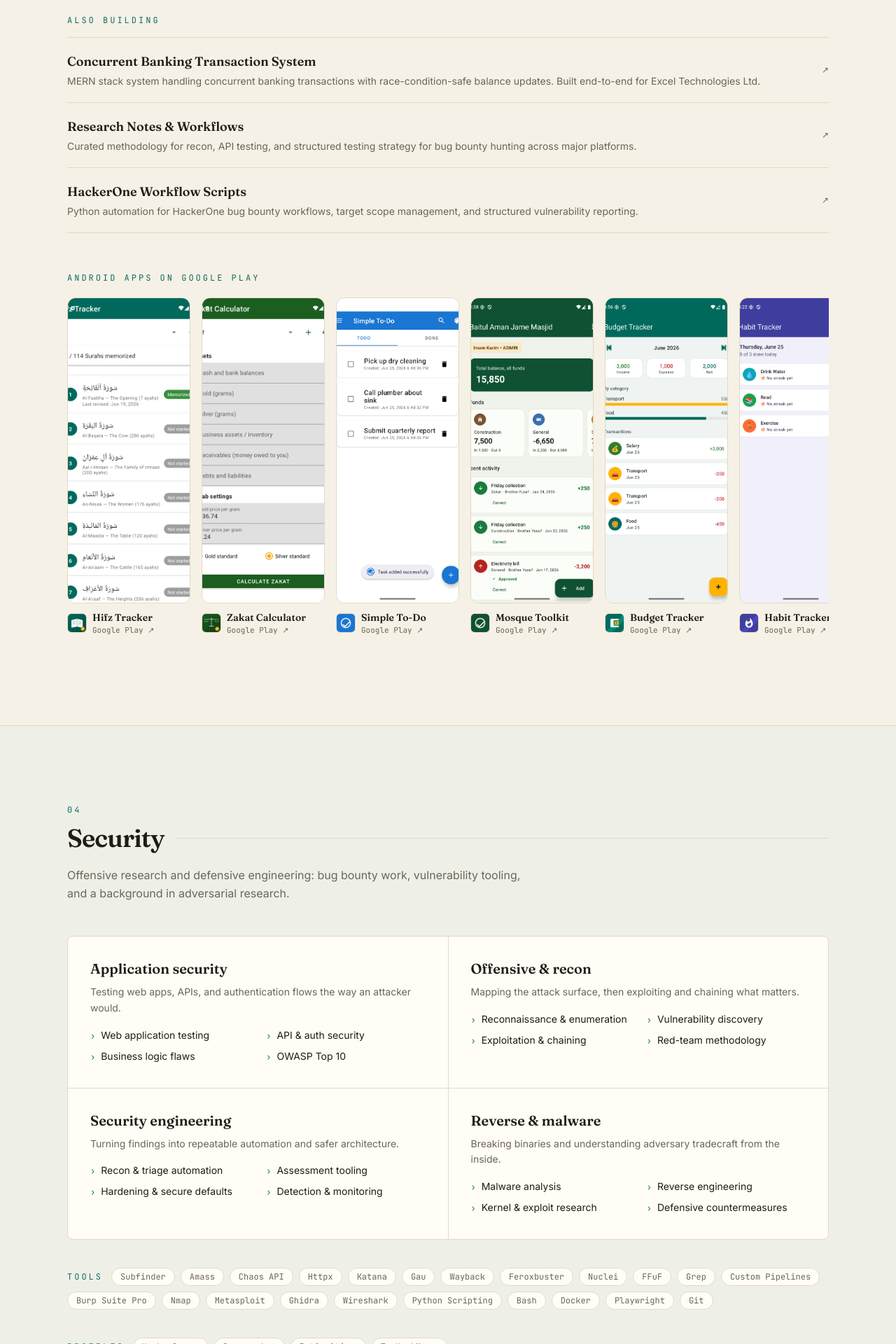
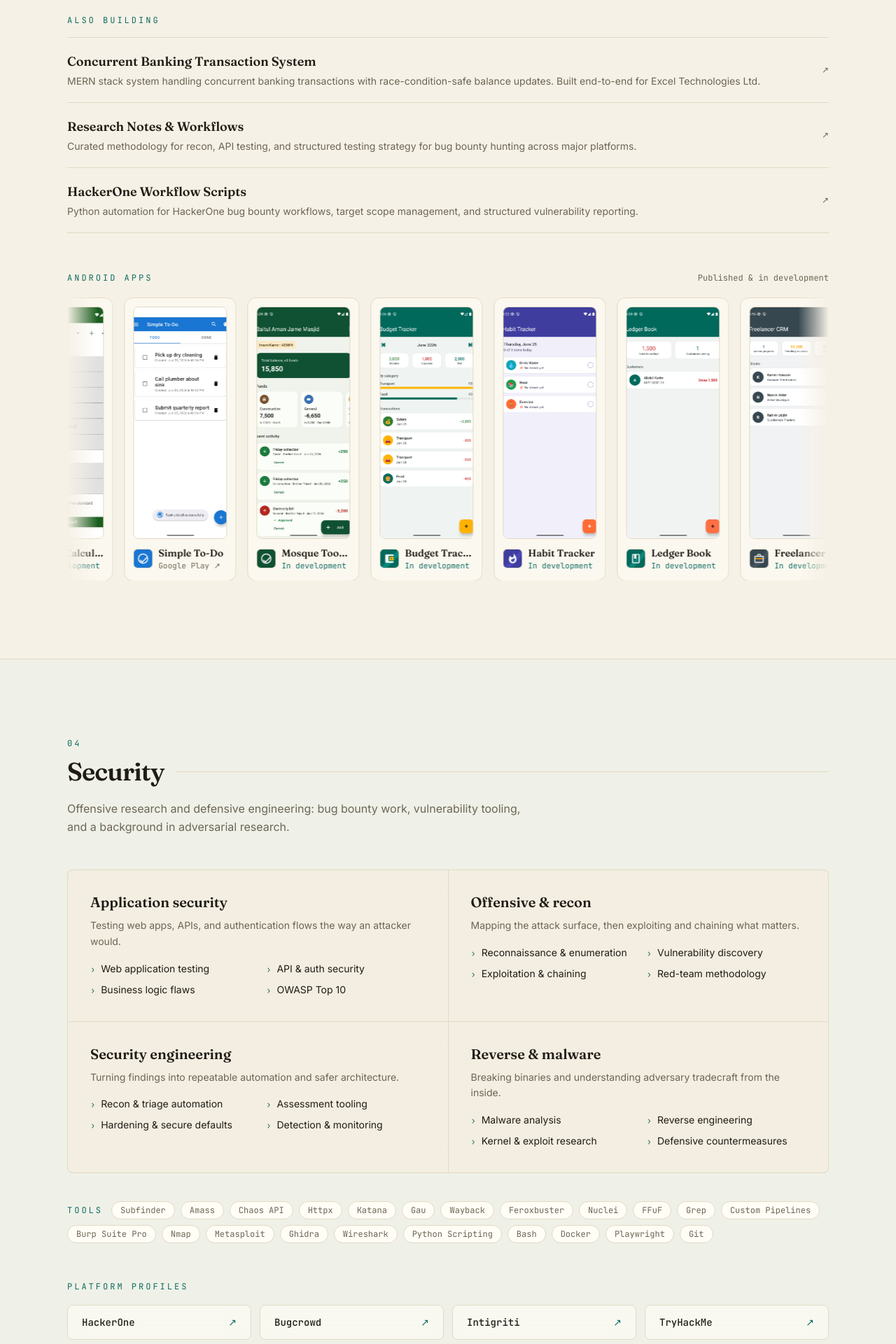
Before and after one commit to mdomorffaruk/mdomorffaruk.github.io, a React (Vite) app: page / in a window 1280 px wide. Shown: the part 3734-5654 px from the top of the page at 70% size. Built offline with nearby package versions, Linux system fonts and the light colour scheme.

Commit message:
Auto-scroll marquees for apps and testimonials, glass cards, prominent platform profiles, mark apps as published/in-development

```diff
--- a/src/App.jsx
+++ b/src/App.jsx
@@ -193,6 +193,22 @@ function Chip({ children }) {
     <span className="inline-flex items-center rounded-full border border-line bg-card px-3 py-1 font-mono text-xs text-muted">
       {children}
     </span>
+  )
+}
+
+function Marquee({ children, reverse = false, duration = 40 }) {
+  return (
+    <div className="marquee">
+      <div
+        className={`marquee-track marquee-animate${reverse ? ' marquee-reverse' : ''}`}
+        style={{ '--marquee-duration': `${duration}s` }}
+      >
+        <div className="flex shrink-0 gap-4 pr-4">{children}</div>
+        <div className="flex shrink-0 gap-4 pr-4" aria-hidden="true">
+          {children}
+        </div>
+      </div>
+    </div>
   )
 }
 
@@ -506,7 +522,7 @@ function Projects() {
         <div className="grid gap-px overflow-hidden rounded-lg border border-line bg-line sm:grid-cols-2">
           {featured.map((p, i) => (
             <Reveal key={p.title} className="h-full" delay={Math.min(i * 60, 180)}>
-              <article className="group flex h-full flex-col bg-card p-6 transition-colors hover:bg-accent-soft/40 sm:p-8">
+              <article className="glass group flex h-full flex-col p-6 transition-colors hover:bg-accent-soft/40 sm:p-8">
                 <div className="flex items-baseline justify-between gap-4">
                   <p className="font-mono text-xs text-accent">
                     {String(i + 1).padStart(2, '0')} / {String(featured.length).padStart(2, '0')}
@@ -603,18 +619,26 @@ function Projects() {
 
         {apps.length > 0 && (
           <div className="mt-14">
+            <div className="flex flex-wrap items-baseline justify-between gap-x-4 gap-y-2">
               <h3 className="font-mono text-xs uppercase tracking-[0.25em] text-accent">
-              Android apps on Google Play
+                Android apps
               </h3>
-            <div className="mt-5 flex snap-x gap-4 overflow-x-auto pb-4">
+              <span className="font-mono text-xs text-muted">Published & in development</span>
+            </div>
+            <div className="mt-5">
+              <Marquee duration={45}>
                 {apps.map((a) => (
-                <div key={a.name} className="group w-40 shrink-0 snap-start sm:w-44">
+                  <div
+                    key={a.name}
+                    className="glass group w-40 shrink-0 rounded-xl border border-line p-3"
+                  >
+                    {a.playUrl ? (
                       <a
                         href={a.playUrl}
                         target="_blank"
                         rel="noreferrer"
                         aria-label={`${a.name} on Google Play`}
-                    className="block overflow-hidden rounded-xl border border-line bg-card"
+                        className="block overflow-hidden rounded-lg border border-line"
                       >
                         <img
                           src={`/${a.preview}`}
@@ -623,6 +647,16 @@ function Projects() {
                           className="aspect-[2/5] w-full object-cover transition-transform duration-300 group-hover:-translate-y-1"
                         />
                       </a>
+                    ) : (
+                      <div className="block overflow-hidden rounded-lg border border-line">
+                        <img
+                          src={`/${a.preview}`}
+                          alt={`${a.name} screenshot`}
+                          loading="lazy"
+                          className="aspect-[2/5] w-full object-cover"
+                        />
+                      </div>
+                    )}
                     <div className="mt-2.5 flex items-center gap-2">
                       <img
                         src={`/${a.icon}`}
@@ -633,11 +667,16 @@ function Projects() {
                         <p className="truncate font-serif text-sm font-semibold transition-colors group-hover:text-accent">
                           {a.name}
                         </p>
+                        {a.published ? (
                           <p className="font-mono text-[11px] text-muted">Google Play ↗</p>
+                        ) : (
+                          <p className="font-mono text-[11px] text-accent">In development</p>
+                        )}
                       </div>
                     </div>
                   </div>
                 ))}
+              </Marquee>
             </div>
           </div>
         )}
@@ -658,7 +697,7 @@ function Security() {
         <div className="grid gap-px overflow-hidden rounded-lg border border-line bg-line sm:grid-cols-2">
           {securityGroups.map((g, i) => (
             <Reveal key={g.title} className="h-full" delay={Math.min(i * 60, 180)}>
-              <div className="h-full bg-card p-6 sm:p-8">
+              <div className="glass h-full p-6 sm:p-8">
                 <h3 className="font-serif text-xl font-semibold">{g.title}</h3>
                 <p className="mt-2 text-sm leading-relaxed text-muted">{g.text}</p>
                 <ul className="mt-4 grid gap-x-6 gap-y-1.5 sm:grid-cols-2">
@@ -685,10 +724,11 @@ function Security() {
           ))}
         </div>
 
-        <div className="mt-10 flex flex-wrap items-center gap-2">
-          <span className="mr-1 font-mono text-xs uppercase tracking-[0.25em] text-accent">
-            Profiles
+        <div className="mt-12">
+          <span className="font-mono text-xs uppercase tracking-[0.25em] text-accent">
+            Platform profiles
           </span>
+          <div className="mt-4 grid gap-3 sm:grid-cols-2 lg:grid-cols-4">
             {[
               { label: 'HackerOne', href: contact.hackerone },
               { label: 'Bugcrowd', href: contact.bugcrowd },
@@ -700,11 +740,15 @@ function Security() {
                 href={p.href}
                 target="_blank"
                 rel="noreferrer"
-              className="inline-flex items-center rounded-full border border-line bg-card px-3 py-1 font-mono text-xs text-muted transition-colors hover:border-accent hover:text-accent"
+                className="glass flex items-center justify-between rounded-lg border border-line px-5 py-3.5 font-mono text-sm font-medium transition-colors hover:border-accent hover:text-accent"
               >
-              {p.label} ↗
+                <span>{p.label}</span>
+                <span className="text-accent" aria-hidden="true">
+                  ↗
+                </span>
               </a>
             ))}
+          </div>
         </div>
       </div>
     </section>
@@ -746,10 +790,13 @@ function Testimonials() {
           title="Client feedback"
           intro="Reviews from clients on Fiverr, where I've shipped web and Android work for buyers in 10+ countries."
         />
-        <div className="grid gap-4 sm:grid-cols-2 lg:grid-cols-3">
+        <div className="mt-5">
+          <Marquee duration={60}>
             {testimonials.map((t, i) => (
-            <Reveal key={`${t.name}-${i}`} delay={Math.min((i % 3) * 60, 120)}>
-              <figure className="flex h-full flex-col rounded-lg border border-line bg-card p-6">
+              <figure
+                key={`${t.name}-${i}`}
+                className="glass flex h-full w-80 shrink-0 flex-col rounded-lg border border-line p-6"
+              >
                 <p className="font-mono text-sm text-accent" aria-label="5 out of 5 stars">
                   ★★★★★
                 </p>
@@ -763,8 +810,8 @@ function Testimonials() {
                   </span>
                 </figcaption>
               </figure>
-            </Reveal>
             ))}
+          </Marquee>
         </div>
         <p className="mt-8">
           <a href={contact.fiverr} target="_blank" rel="noreferrer" className={linkMono}>
@@ -784,7 +831,7 @@ function HowWork() {
         <div className="grid gap-px overflow-hidden rounded-lg border border-line bg-line sm:grid-cols-2 lg:grid-cols-4">
           {processSteps.map((s, i) => (
             <Reveal key={s.number} delay={Math.min(i * 60, 180)} className="h-full">
-              <div className="h-full bg-card p-6 sm:p-8">
+              <div className="glass h-full p-6 sm:p-8">
                 <p className="font-serif text-3xl font-semibold text-accent">{s.number}</p>
                 <h3 className="mt-3 font-serif text-lg font-semibold">{s.title}</h3>
                 <p className="mt-2 text-sm leading-relaxed text-muted">{s.description}</p>
--- a/src/data/portfolio.json
+++ b/src/data/portfolio.json
@@ -13,7 +13,6 @@
       "Robotech Olympiad 2023 - Embedded Systems"
     ]
   },
-
   "timeline": [
     {
       "year": "2023 - Feb 2026",
@@ -86,54 +85,148 @@
       "description": "Robotech Olympiad 2023 - Embedded Systems"
     }
   ],
-
   "skillCategories": [
     {
       "category": "Languages",
-      "skills": ["JavaScript", "PHP", "Python", "Kotlin", "C/C++", "Bash", "Java"]
+      "skills": [
+        "JavaScript",
+        "PHP",
+        "Python",
+        "Kotlin",
+        "C/C++",
+        "Bash",
+        "Java"
+      ]
     },
     {
       "category": "Backend",
-      "skills": ["Node.js", "Express", "Laravel", "Django", "REST APIs"]
+      "skills": [
+        "Node.js",
+        "Express",
+        "Laravel",
+        "Django",
+        "REST APIs"
+      ]
     },
     {
       "category": "Frontend",
-      "skills": ["React", "TypeScript", "HTML/CSS", "ElectronJS"]
+      "skills": [
+        "React",
+        "TypeScript",
+        "HTML/CSS",
+        "ElectronJS"
+      ]
     },
     {
       "category": "Databases",
-      "skills": ["MySQL", "PostgreSQL", "MongoDB", "SQLite"]
+      "skills": [
+        "MySQL",
+        "PostgreSQL",
+        "MongoDB",
+        "SQLite"
+      ]
     },
     {
       "category": "Web Security",
-      "skills": ["OWASP Top 10", "XSS", "SQLi", "SSRF", "IDOR", "RCE", "SSTI", "XXE", "CSRF", "Race Conditions", "Business Logic", "Prototype Pollution"]
+      "skills": [
+        "OWASP Top 10",
+        "XSS",
+        "SQLi",
+        "SSRF",
+        "IDOR",
+        "RCE",
+        "SSTI",
+        "XXE",
+        "CSRF",
+        "Race Conditions",
+        "Business Logic",
+        "Prototype Pollution"
+      ]
     },
     {
       "category": "API & Auth",
-      "skills": ["REST API Testing", "GraphQL", "JWT Attacks", "OAuth/OIDC", "MFA Bypass", "Auth Bypass", "Mass Assignment", "CORS Misconfig"]
+      "skills": [
+        "REST API Testing",
+        "GraphQL",
+        "JWT Attacks",
+        "OAuth/OIDC",
+        "MFA Bypass",
+        "Auth Bypass",
+        "Mass Assignment",
+        "CORS Misconfig"
+      ]
     },
     {
       "category": "Advanced Attacks",
-      "skills": ["HTTP Request Smuggling", "Host Header Injection", "Cache Poisoning", "WebSocket Hijack", "Subdomain Takeover", "Cloud Metadata SSRF", "File Upload Bypass", "Open Redirect"]
+      "skills": [
+        "HTTP Request Smuggling",
+        "Host Header Injection",
+        "Cache Poisoning",
+        "WebSocket Hijack",
+        "Subdomain Takeover",
+        "Cloud Metadata SSRF",
+        "File Upload Bypass",
+        "Open Redirect"
+      ]
     },
     {
       "category": "Infra & Cloud",
-      "skills": ["AWS Pentest", "S3 Misconfig", "Cloud Recon", "WAF Bypass", "DNS Enum", "Port Scanning", "Container Security", "Linux Priv Esc"]
+      "skills": [
+        "AWS Pentest",
+        "S3 Misconfig",
+        "Cloud Recon",
+        "WAF Bypass",
+        "DNS Enum",
+        "Port Scanning",
+        "Container Security",
+        "Linux Priv Esc"
+      ]
     },
     {
       "category": "Recon & Automation",
-      "skills": ["Subfinder", "Amass", "Chaos API", "Httpx", "Katana", "Gau", "Wayback", "Feroxbuster", "Nuclei", "FFuF", "Grep", "Custom Pipelines"]
+      "skills": [
+        "Subfinder",
+        "Amass",
+        "Chaos API",
+        "Httpx",
+        "Katana",
+        "Gau",
+        "Wayback",
+        "Feroxbuster",
+        "Nuclei",
+        "FFuF",
+        "Grep",
+        "Custom Pipelines"
+      ]
     },
     {
       "category": "Tools",
-      "skills": ["Burp Suite Pro", "Nmap", "Metasploit", "Ghidra", "Wireshark", "Python Scripting", "Bash", "Docker", "Playwright", "Git"]
+      "skills": [
+        "Burp Suite Pro",
+        "Nmap",
+        "Metasploit",
+        "Ghidra",
+        "Wireshark",
+        "Python Scripting",
+        "Bash",
+        "Docker",
+        "Playwright",
+        "Git"
+      ]
     },
     {
       "category": "Reverse & Malware",
-      "skills": ["Malware Analysis", "Reverse Engineering", "Buffer Overflow", "Exploit Dev", "Kernel Exploit", "PatchGuard", "DLL Injection"]
+      "skills": [
+        "Malware Analysis",
+        "Reverse Engineering",
+        "Buffer Overflow",
+        "Exploit Dev",
+        "Kernel Exploit",
+        "PatchGuard",
+        "DLL Injection"
+      ]
     }
   ],
-
   "certifications": [
     {
       "name": "Google Foundations of Cybersecurity",
@@ -226,7 +319,6 @@
       "credentialUrl": "https://tryhackme.com/p/mdomorffaruk"
     }
   ],
-
   "apps": [
     {
       "name": "Hifz Tracker",
@@ -235,7 +327,8 @@
       "tech": [],
       "icon": "apps/hifz-tracker-icon.png",
       "preview": "apps/hifz-tracker-preview.png",
-      "playUrl": "https://play.google.com/store/apps/details?id=com.mdomorffaruk.hifztracker"
+      "playUrl": null,
+      "published": false
     },
     {
       "name": "Zakat Calculator",
@@ -244,7 +337,8 @@
       "tech": [],
       "icon": "apps/zakat-calculator-icon.png",
       "preview": "apps/zakat-calculator-preview.png",
-      "playUrl": "https://play.google.com/store/apps/details?id=com.mdomorffaruk.zakatcalculator"
+      "playUrl": null,
+      "published": false
     },
     {
       "name": "Simple To-Do",
@@ -253,7 +347,8 @@
       "tech": [],
       "icon": "apps/todo-app-icon.png",
       "preview": "apps/todo-app-preview.png",
-      "playUrl": "https://play.google.com/store/apps/details?id=com.mdomorffaruk.todoapp"
+      "playUrl": "https://play.google.com/store/apps/details?id=com.mdomorffaruk.todoapp",
+      "published": true
     },
     {
       "name": "Mosque Toolkit",
@@ -262,7 +357,8 @@
       "tech": [],
       "icon": "apps/mosque-toolkit-icon.png",
       "preview": "apps/mosque-toolkit-preview.png",
-      "playUrl": "https://play.google.com/store/apps/details?id=com.mdomorffaruk.mosquetoolkit"
+      "playUrl": null,
+      "published": false
     },
     {
       "name": "Budget Tracker",
@@ -271,7 +367,8 @@
       "tech": [],
       "icon": "apps/budget-tracker-icon.png",
       "preview": "apps/budget-tracker-preview.png",
-      "playUrl": "https://play.google.com/store/apps/details?id=com.mdomorffaruk.budgettracker"
+      "playUrl": null,
+      "published": false
     },
     {
       "name": "Habit Tracker",
@@ -280,7 +377,8 @@
       "tech": [],
       "icon": "apps/habit-tracker-icon.png",
       "preview": "apps/habit-tracker-preview.png",
-      "playUrl": "https://play.google.com/store/apps/details?id=com.mdomorffaruk.habittracker"
+      "playUrl": null,
+      "published": false
     },
     {
       "name": "Ledger Book",
@@ -289,7 +387,8 @@
       "tech": [],
       "icon": "apps/ledger-book-icon.png",
       "preview": "apps/ledger-book-preview.png",
-      "playUrl": "https://play.google.com/store/apps/details?id=com.mdomorffaruk.ledgerbook"
+      "playUrl": null,
+      "published": false
     },
     {
       "name": "Freelancer CRM",
@@ -298,7 +397,8 @@
       "tech": [],
       "icon": "apps/freelancer-crm-icon.png",
       "preview": "apps/freelancer-crm-preview.png",
-      "playUrl": "https://play.google.com/store/apps/details?id=com.mdomorffaruk.freelancercrm"
+      "playUrl": null,
+      "published": false
     },
     {
       "name": "Renewal Tracker",
@@ -307,7 +407,8 @@
       "tech": [],
       "icon": "apps/renewal-tracker-icon.png",
       "preview": "apps/renewal-tracker-preview.png",
-      "playUrl": "https://play.google.com/store/apps/details?id=com.mdomorffaruk.renewaltracker"
+      "playUrl": null,
+      "published": false
     },
     {
       "name": "Study Planner",
@@ -316,21 +417,36 @@
       "tech": [],
       "icon": "apps/study-planner-icon.png",
       "preview": "apps/study-planner-preview.png",
-      "playUrl": "https://play.google.com/store/apps/details?id=com.mdomorffaruk.studyplanner"
+      "playUrl": null,
+      "published": false
     }
   ],
-
   "portfolioProjects": [
     {
       "title": "Southeast Bank Alarm Management",
       "description": "Personal project, built end-to-end outside of office work. 24/7 real-time monitoring for banking security infrastructure. Kotlin Android client + PHP REST API backend. Reduced manual monitoring workload by 70%.",
-      "tech": ["PHP", "Kotlin", "MySQL", "Banking", "REST API"],
-      "links": { "demo": null, "github": null }
+      "tech": [
+        "PHP",
+        "Kotlin",
+        "MySQL",
+        "Banking",
+        "REST API"
+      ],
+      "links": {
+        "demo": null,
+        "github": null
+      }
     },
     {
       "title": "Concurrent Banking Transaction System",
       "description": "MERN stack system handling concurrent banking transactions with race-condition-safe balance updates. Built end-to-end for Excel Technologies Ltd.",
-      "tech": ["TypeScript", "React", "Node.js", "MongoDB", "Banking"],
+      "tech": [
+        "TypeScript",
+        "React",
+        "Node.js",
+        "MongoDB",
+        "Banking"
+      ],
       "links": {
         "demo": null,
         "github": "https://github.com/mdomorffaruk/MERN_Assignment-Concurrent_Banking_Transaction_System-Excel_Technologies_Ltd"
@@ -339,13 +455,27 @@
     {
       "title": "VulnXposer",
       "description": "Web-based vulnerability assessment platform integrating OWASP ZAP, DNS analysis, port scanning, and structured HTML/PDF reporting.",
-      "tech": ["React", "Node.js", "OWASP ZAP", "Nmap"],
-      "links": { "demo": null, "github": "https://github.com/mdomorffaruk/vulnxposer-web-vulnerability-scanner" }
+      "tech": [
+        "React",
+        "Node.js",
+        "OWASP ZAP",
+        "Nmap"
+      ],
+      "links": {
+        "demo": null,
+        "github": "https://github.com/mdomorffaruk/vulnxposer-web-vulnerability-scanner"
+      }
     },
     {
       "title": "Smart Helmet",
       "description": "AI-powered accident alert and rider safety system with GPS/GSM and OpenCV vehicle recognition. Digital Bangladesh Award 2022 by the Prime Minister.",
-      "tech": ["Python", "OpenCV", "IoT", "GPS/GSM", "AI"],
+      "tech": [
+        "Python",
+        "OpenCV",
+        "IoT",
+        "GPS/GSM",
+        "AI"
+      ],
       "links": {
         "demo": null,
         "github": null,
@@ -355,23 +485,43 @@
     {
       "title": "Recon Automation Toolkit",
       "description": "Bash/Python automation for subdomain enumeration, archive URL collection, HTTP probing, and Nuclei-based vulnerability triage.",
-      "tech": ["Bash", "Python", "Subfinder", "Nuclei"],
-      "links": { "demo": null, "github": "https://github.com/mdomorffaruk/recon-automation" }
+      "tech": [
+        "Bash",
+        "Python",
+        "Subfinder",
+        "Nuclei"
+      ],
+      "links": {
+        "demo": null,
+        "github": "https://github.com/mdomorffaruk/recon-automation"
+      }
     },
     {
       "title": "Research Notes & Workflows",
       "description": "Curated methodology for recon, API testing, and structured testing strategy for bug bounty hunting across major platforms.",
-      "tech": ["Methodology", "API Testing"],
-      "links": { "demo": null, "github": "https://github.com/mdomorffaruk/bug-bounty-methodology" }
+      "tech": [
+        "Methodology",
+        "API Testing"
+      ],
+      "links": {
+        "demo": null,
+        "github": "https://github.com/mdomorffaruk/bug-bounty-methodology"
+      }
     },
     {
       "title": "HackerOne Workflow Scripts",
       "description": "Python automation for HackerOne bug bounty workflows, target scope management, and structured vulnerability reporting.",
-      "tech": ["Python", "Automation", "Bug Bounty"],
-      "links": { "demo": null, "github": "https://github.com/mdomorffaruk/hackerone-automation" }
+      "tech": [
+        "Python",
+        "Automation",
+        "Bug Bounty"
+      ],
+      "links": {
+        "demo": null,
+        "github": "https://github.com/mdomorffaruk/hackerone-automation"
+      }
     }
   ],
-
   "testimonials": [
     {
       "name": "adajian",
--- a/src/index.css
+++ b/src/index.css
@@ -96,6 +96,43 @@ summary {
   top: 1rem;
 }
 
+.glass {
+  background: color-mix(in srgb, var(--card) 58%, transparent);
+  -webkit-backdrop-filter: blur(14px);
+  backdrop-filter: blur(14px);
+}
+
+.marquee {
+  overflow: hidden;
+  -webkit-mask-image: linear-gradient(90deg, transparent, #000 4%, #000 96%, transparent);
+  mask-image: linear-gradient(90deg, transparent, #000 4%, #000 96%, transparent);
+}
+
+.marquee-track {
+  display: flex;
+  width: max-content;
+  will-change: transform;
+}
+
+.marquee-animate {
+  animation: marquee-scroll var(--marquee-duration, 40s) linear infinite;
+}
+
+.marquee-reverse {
+  animation-direction: reverse;
+}
+
+.marquee:hover .marquee-animate,
+.marquee:focus-within .marquee-animate {
+  animation-play-state: paused;
+}
+
+@keyframes marquee-scroll {
+  to {
+    transform: translateX(-50%);
+  }
+}
+
 .reveal {
   opacity: 0;
   transform: translateY(16px);
@@ -126,4 +163,12 @@ summary {
     opacity: 1;
     transform: none;
   }
+
+  .marquee-animate {
+    animation: none;
+  }
+
+  .marquee-track {
+    overflow-x: auto;
+  }
 }
```
Lines whose indentation alone changed are shown as unchanged.
